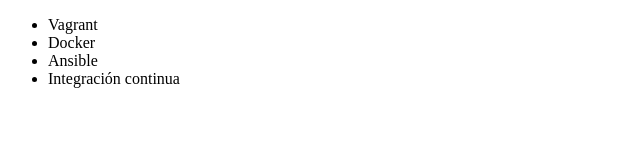
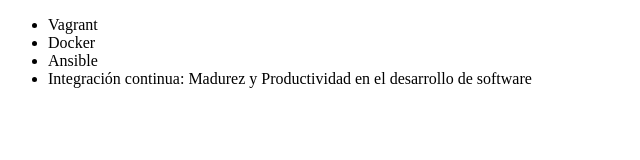
Before and after one commit to ncvidal/alura-git, a plain HTML site: page index.html in a window 1280 px wide. Shown: the whole page, without its empty margins (0-640 px from the left). Drawn offline with Linux system fonts and the light colour scheme.

Commit message:
Renombrando curso de integración continua

```diff
--- a/index.html
+++ b/index.html
@@ -9,7 +9,7 @@
             <li>Vagrant</li>
             <li>Docker</li>
             <li>Ansible</li>
-            <li>Integración continua</li>
+            <li>Integración continua: Madurez y Productividad en el desarrollo de software</li>
         </ul>
     </body>
 </html>
```
